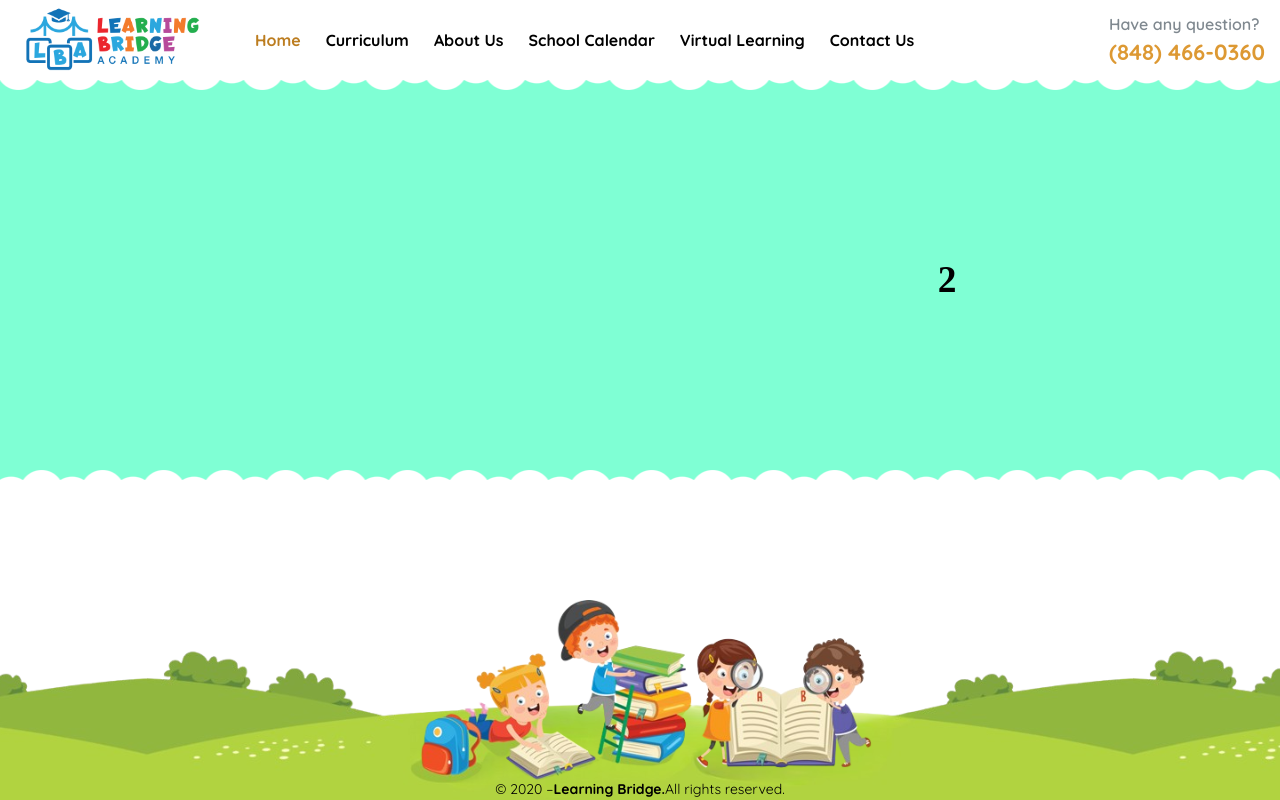
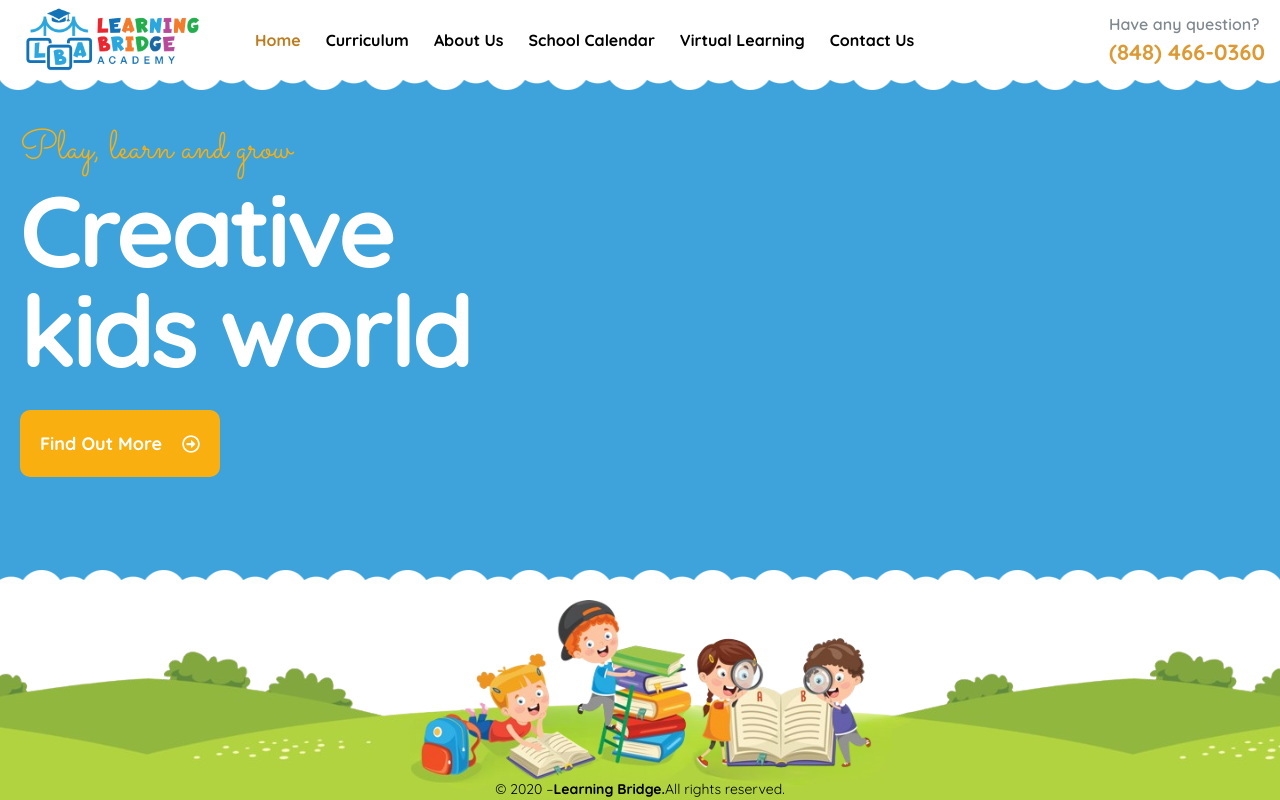
Before and after one commit to Zhybuliou/learningbridge, a React (Vite) app: page /freehold in a window 1280 px wide. Built offline with nearby package versions, Linux system fonts and the light colour scheme.

Commit message:
feat: add style on slide

```diff
--- a/src/components/slider/Slider.tsx
+++ b/src/components/slider/Slider.tsx
@@ -3,6 +3,8 @@ import Slider from 'react-slick';
 import 'slick-carousel/slick/slick.css';
 import 'slick-carousel/slick/slick-theme.css';
 import './slider.css';
+import { Link } from 'react-router-dom';
+import { FaRegArrowAltCircleRight } from 'react-icons/fa';
 
 export default function SimpleSlider() {
   const settings = {
@@ -24,23 +26,20 @@ export default function SimpleSlider() {
       <div className="main-page-slider">
         <Slider {...settings}>
           <div className="main-page-slide">
-            <h3>1</h3>
+            <div className="main-page-slide-content">
+              <p>Play, learn and grow</p>
+              <h4>Creative kids world</h4>
+              <Link to="/">
+                Find Out More <FaRegArrowAltCircleRight />
+              </Link>
+            </div>
           </div>
-          <div className="main-page-slide">
+          {/* <div className="main-page-slide">
             <h3>2</h3>
           </div>
           <div className="main-page-slide">
             <h3>3</h3>
-          </div>
-          <div className="main-page-slide">
-            <h3>4</h3>
-          </div>
-          <div className="main-page-slide">
-            <h3>5</h3>
-          </div>
-          <div className="main-page-slide">
-            <h3>6</h3>
-          </div>
+          </div> */}
         </Slider>
       </div>
     </div>
--- a/src/components/slider/slider.css
+++ b/src/components/slider/slider.css
@@ -1,8 +1,8 @@
 .main-page-slider{
     margin: 0 auto;
     max-width: 1440px;
-    background-color: aquamarine;
-    height: 400px;
+    background-color: #3EA3DB;
+    height: 500px;
 }
 .slider-container{
     position: relative;
@@ -31,10 +31,46 @@
     transform: rotate(180deg);
 }
 .main-page-slide{
-    height: 400px;
+    height: 500px;
     display: flex !important;
-    justify-content: center;
+}
+.main-page-slide h4{
+    font-size: 100px;
+    font-family: "Quicksand", sans-serif;
+    font-weight: 700;
+    font-style: normal;
+    color: #fff;
+    line-height: 100px;
+    letter-spacing: -4px;
+}
+.main-page-slide p{
+    margin-top: 40px;
+    font-size: 40px;
+    font-family: "Sacramento", cursive;
+    font-weight: 400;
+    font-style: normal;
+    color: #FAAF11;
+}
+.main-page-slide a{
+    margin-top: 30px;
+    display: flex;
+    justify-content: space-between;
+    width: 200px;
     align-items: center;
-    text-align: center;
-    font-size: 32px;
+    text-decoration: none;
+    font-size: 18px;
+    font-family: "Quicksand", sans-serif;
+    font-optical-sizing: auto;
+    font-weight: 700;
+    font-style: normal;
+    color: #fff;
+    background-color: #FAAF11;
+    padding: 20px 20px;
+    border-radius: 10px;
 }
+.main-page-slide-content{
+    display: flex;
+    flex-direction: column;
+    max-width: 600px;
+    padding: 0 20px;
+}
--- a/src/index.css
+++ b/src/index.css
@@ -1,5 +1,7 @@
 @import url('https://fonts.googleapis.com/css2?family=Shadows+Into+Light&display=swap');
 @import url('https://fonts.googleapis.com/css2?family=Quicksand:wght@300..700&display=swap');
+@import url('https://fonts.googleapis.com/css2?family=Sacramento&display=swap');
+
 /*
   1. Use a more-intuitive box-sizing model.
 */
```
